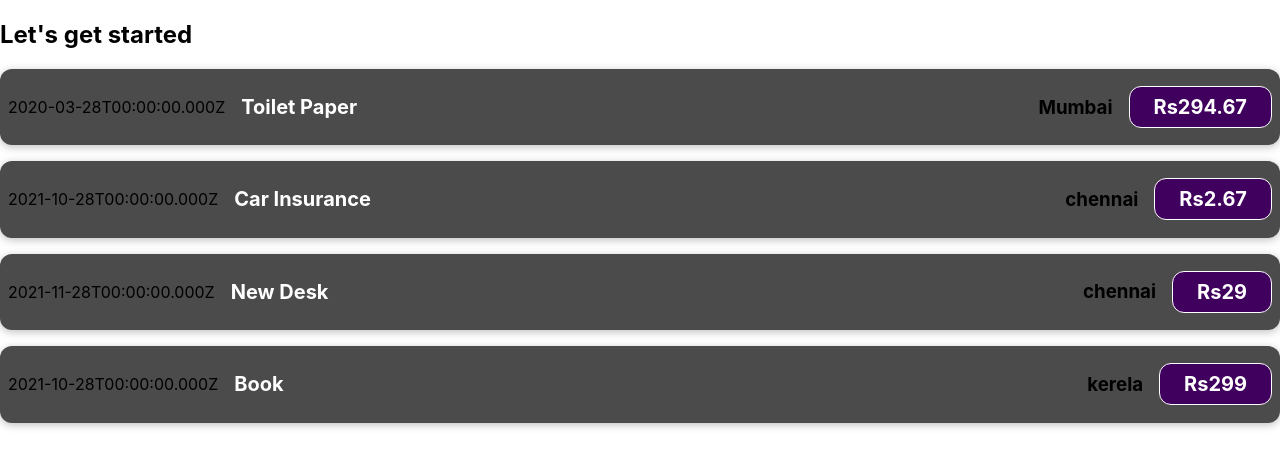
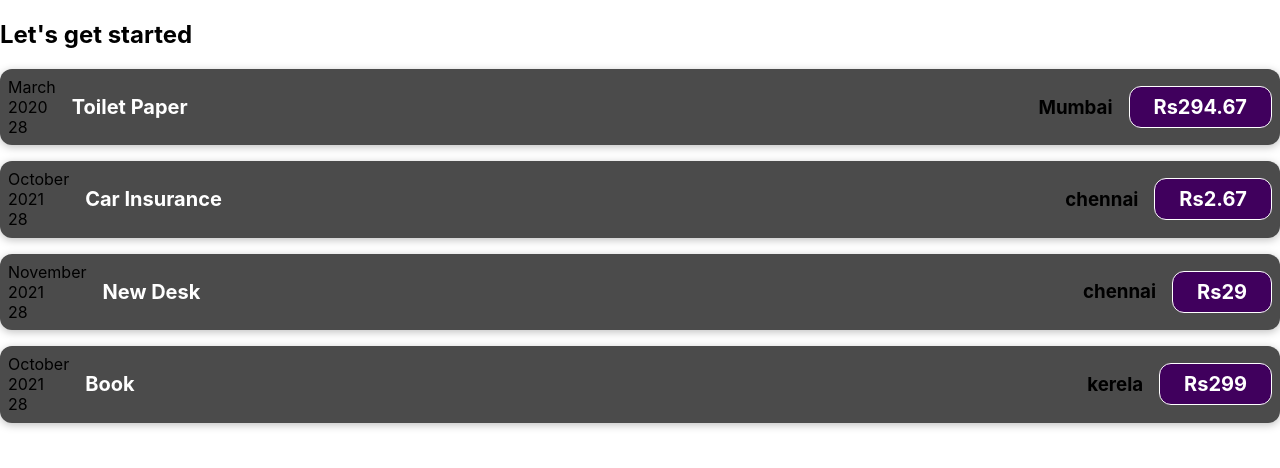
Before and after one commit to sailasri23/react_basics, a React (Create React App) app: page / in a window 1280 px wide. Shown: the top 468 px of the page. Built offline with nearby package versions, Linux system fonts and the light colour scheme.

Commit message:
added_normal_js

```diff
--- a/src/components/ExpenseItem.js
+++ b/src/components/ExpenseItem.js
@@ -1,11 +1,16 @@
-//for components reusabilty ,we use props
-//here like js, we need to pass one paramater which is object holds all received properties as attributes called props(properties)
-//props are another way passing data from component a to b.
+
 import "./ExpenseItem.css";
 function ExpenseItem(props) {
+  const month = props.date.toLocaleString('en-US',{month:'long'})
+  const day = props.date.toLocaleString('en-US',{day:'2-digit'})
+  const year = props.date.getFullYear()
   return (
     <div className="expense-item">
-      <div>{props.date.toISOString()}</div>
+      <div>
+        <div>{month}</div>
+        <div>{year}</div>
+        <div>{day}</div>
+      </div>
       <div className="expense-item__description">
         <h2>{props.title}</h2>
         <h3>{props.E}</h3>
```
